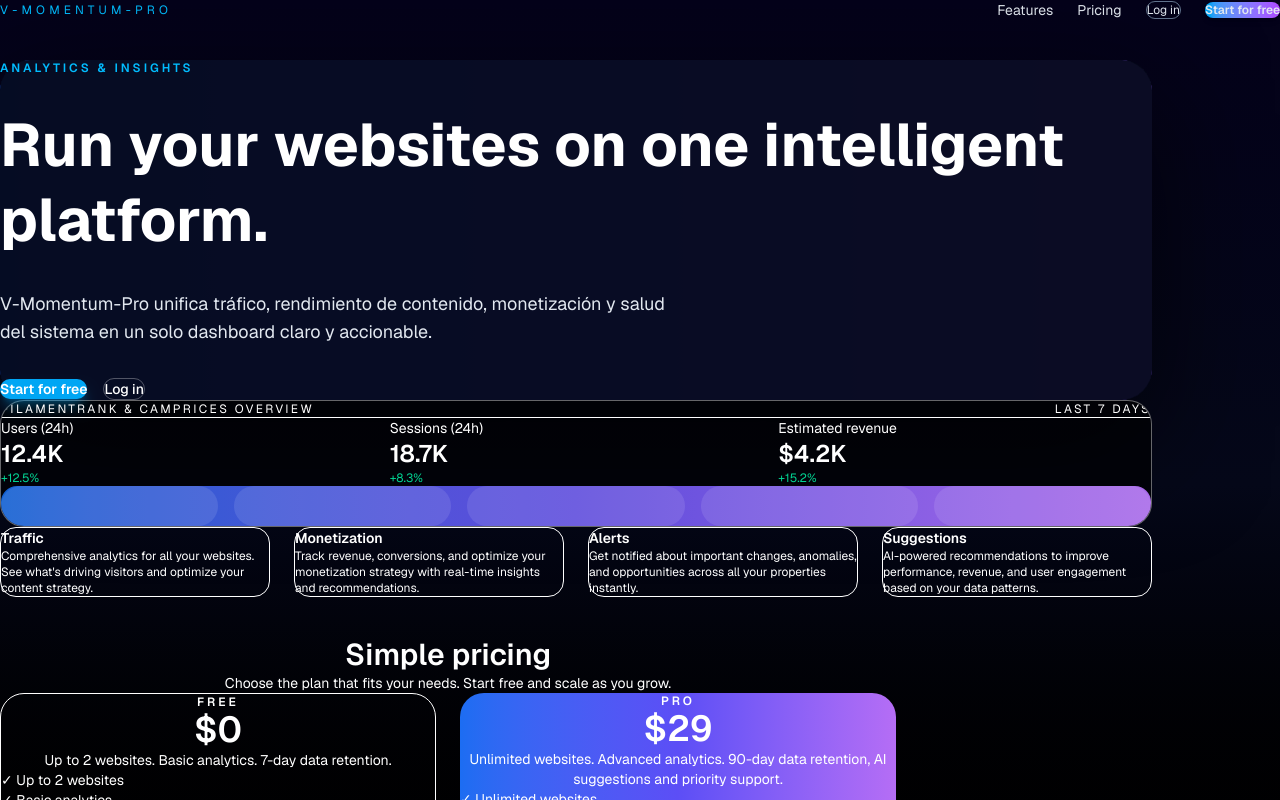
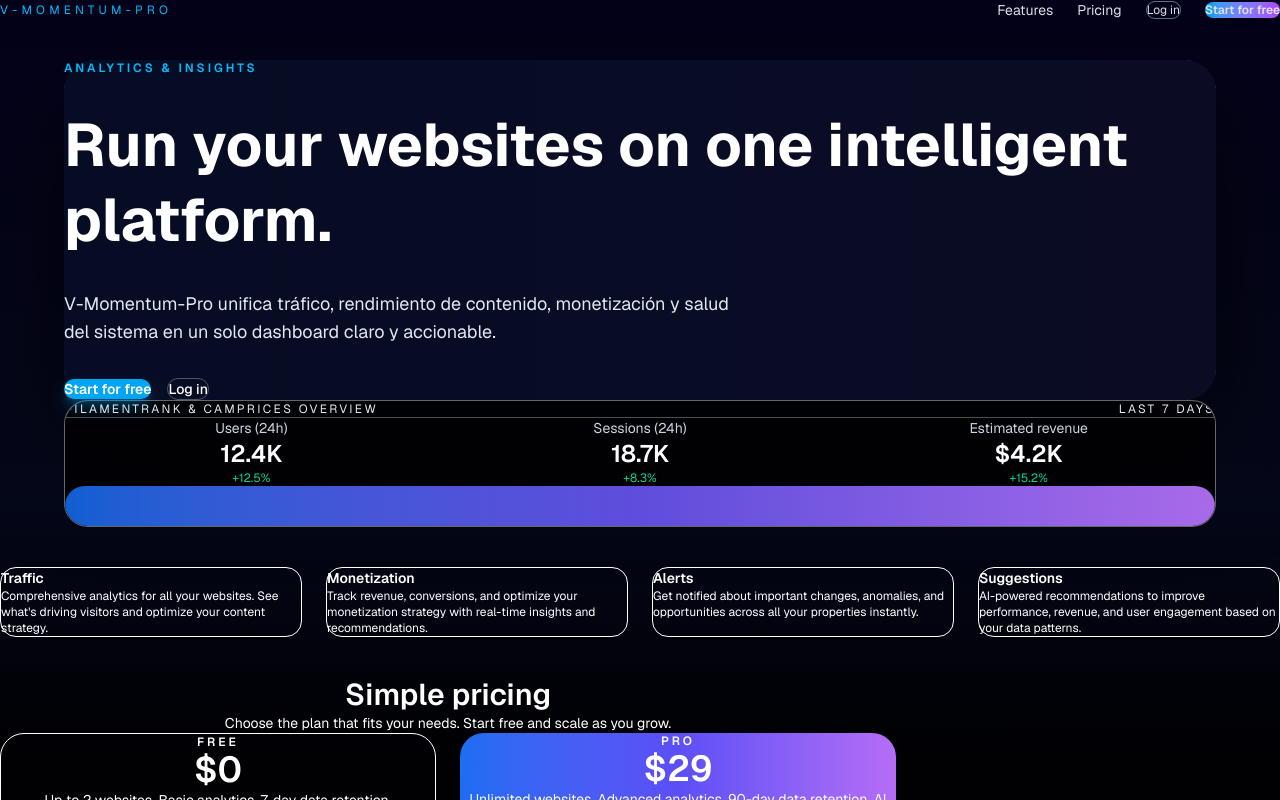
Before and after one commit to gemamaxgroup-ai/v-momentum-pro, a Next.js app: page / in a window 1280 px wide. Shown: the top 800 px of the page. Built offline with nearby package versions, Linux system fonts and the light colour scheme.

Commit message:
style: wrap landing hero and overview with same centering container as /test1

```diff
--- a/components/landing/LandingPage.tsx
+++ b/components/landing/LandingPage.tsx
@@ -27,9 +27,10 @@
           </nav>
         </header>
 
-        {/* BLOQUE 1 Y 2 – HERO + TARJETA DE MÉTRICAS + FEATURES */}
+        {/* BLOQUE 1 Y 2 – HERO + TARJETA DE MÉTRICAS */}
         <section className="w-full">
-          <div className="w-full max-w-6xl mx-auto space-y-8">
+          <div className="flex w-full justify-center">
+            <div className="w-full max-w-6xl mx-4 space-y-8">
               {/* BLOQUE 1 – HERO PRINCIPAL */}
               {/* Card exterior con borde de degradado estilo SaaS */}
               <div className="w-full rounded-[32px] bg-gradient-to-r from-[#1B63F2] via-[#4B5CFF] to-[#8B5CFF] p-[1px] shadow-[0_40px_120px_rgba(0,0,0,0.65)]">
@@ -74,44 +75,40 @@
 
               {/* BLOQUE 2 – TARJETA DE MÉTRICAS */}
               <div className="w-full rounded-3xl bg-black/60 border border-white/40 overflow-hidden">
-              <div className="px-6 py-4 border-b border-vm-border/50 flex items-center justify-between text-xs text-vm-textMuted uppercase tracking-[0.2em]">
+                <div className="px-6 py-4 border-b border-white/30 flex items-center justify-between text-xs text-slate-200 uppercase tracking-[0.20em]">
                   <span>FilamentRank & CamPrices overview</span>
                   <span>Last 7 days</span>
                 </div>
-              <div className="px-6 py-6 space-y-4">
+                <div className="px-6 pt-4 pb-6 space-y-4 bg-black/40">
                   {/* Métricas de cabecera */}
-                <div className="grid grid-cols-3 gap-4 text-sm">
+                  <div className="grid grid-cols-3 gap-4 text-center text-sm">
                     <div>
-                    <p className="text-vm-textMuted">Users (24h)</p>
-                    <p className="text-2xl font-semibold text-vm-textMain">12.4K</p>
+                      <p className="text-slate-300">Users (24h)</p>
+                      <p className="text-2xl font-semibold text-white">12.4K</p>
                       <p className="text-xs text-emerald-400">+12.5%</p>
                     </div>
                     <div>
-                    <p className="text-vm-textMuted">Sessions (24h)</p>
-                    <p className="text-2xl font-semibold text-vm-textMain">18.7K</p>
+                      <p className="text-slate-300">Sessions (24h)</p>
+                      <p className="text-2xl font-semibold text-white">18.7K</p>
                       <p className="text-xs text-emerald-400">+8.3%</p>
                     </div>
                     <div>
-                    <p className="text-vm-textMuted">Estimated revenue</p>
-                    <p className="text-2xl font-semibold text-vm-textMain">$4.2K</p>
+                      <p className="text-slate-300">Estimated revenue</p>
+                      <p className="text-2xl font-semibold text-white">$4.2K</p>
                       <p className="text-xs text-emerald-400">+15.2%</p>
                     </div>
                   </div>
-                {/* "Pastillas" de categorías */}
-                <div className="mt-4 rounded-2xl bg-gradient-to-r from-[#0F5FD1] via-[#5F4DDC] to-[#A86AE9] p-[1px]">
-                  <div className="flex flex-col gap-4 rounded-2xl bg-vm-panel/95 px-4 py-4 md:flex-row md:items-center md:justify-between">
-                    <div className="h-10 rounded-full bg-white/10 flex-1" />
-                    <div className="h-10 rounded-full bg-white/10 flex-1" />
-                    <div className="h-10 rounded-full bg-white/10 flex-1" />
-                    <div className="h-10 rounded-full bg-white/10 flex-1" />
-                    <div className="h-10 rounded-full bg-white/10 flex-1" />
+                  {/* Barra de gradiente inferior */}
+                  <div className="mt-2 rounded-full bg-gradient-to-r from-[#0F5FD1] via-[#5F4DDC] to-[#A86AE9] h-10" />
                 </div>
               </div>
             </div>
           </div>
+        </section>
 
         {/* Sección Features */}
-            <div id="features" className="grid gap-6 md:grid-cols-4">
+        <section id="features" className="pt-4">
+          <div className="grid gap-6 md:grid-cols-4">
             <div className="rounded-2xl border border-vm-border/50 bg-vm-panel/60 p-4 text-sm">
               <h3 className="font-semibold mb-2 text-vm-textMain">Traffic</h3>
               <p className="text-xs text-vm-textMuted">
@@ -135,7 +132,6 @@
               <p className="text-xs text-vm-textMuted">
                 AI-powered recommendations to improve performance, revenue, and user engagement based on your data patterns.
               </p>
-              </div>
             </div>
           </div>
         </section>
```
Lines whose indentation alone changed are shown as unchanged.
